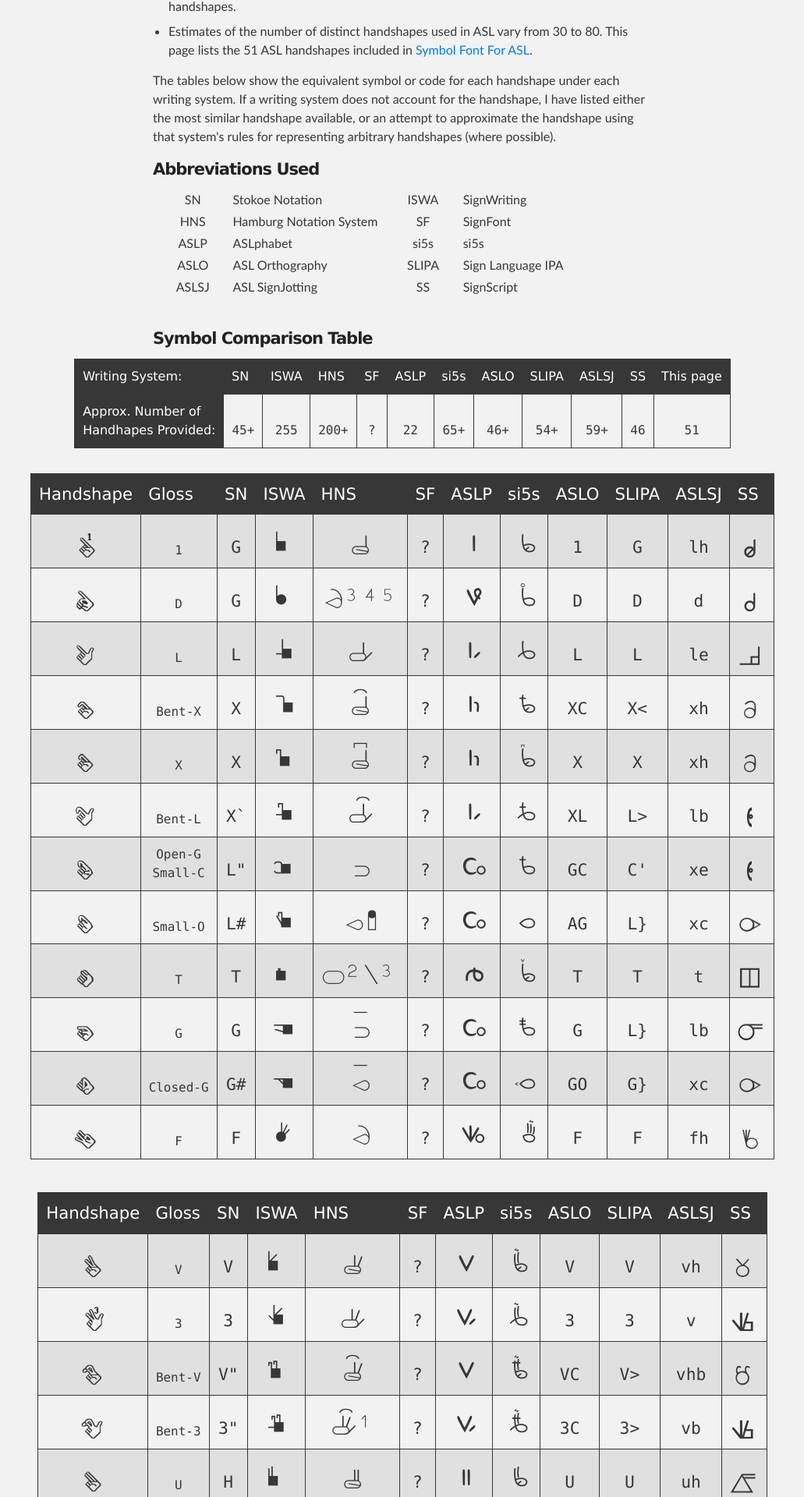
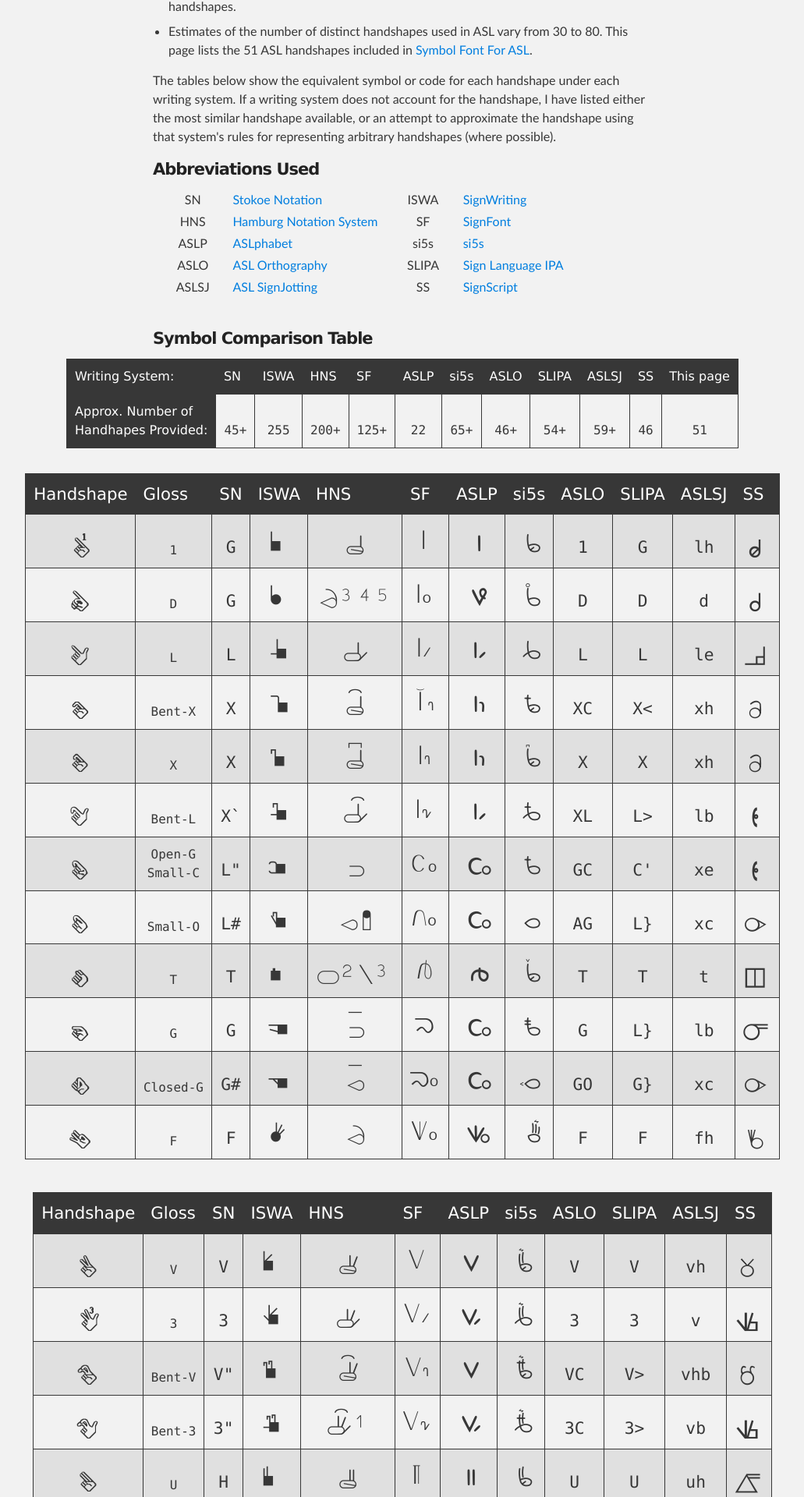
Before and after one commit to aslfont/aslfont.github.com, a Jekyll site: the page built from Symbol-Font-For-ASL/asl/handshapes.html, in a window 1280 px wide. Shown: the part 759-2679 px from the top of the page at 78% size, without its empty margins (124-1155 px from the left). Built offline with Jekyll 4.4.1, drawn with Linux system fonts in a browser that asks for light colours; Markdown is read by kramdown in place of the engine named in the settings; some of the changed text lies outside the part shown.

Commit message:
signfont

```diff
--- a/Symbol-Font-For-ASL/asl/handshapes.html
+++ b/Symbol-Font-For-ASL/asl/handshapes.html
@@ -27,16 +27,16 @@ toplinks: true
 
 <h4>Abbreviations Used</h4>
 <dl class="inline inline2">
-<dt>SN</dt><dd>Stokoe Notation</dd>
-<dt>ISWA</dt><dd>SignWriting</dd>
-<dt>HNS</dt><dd>Hamburg Notation System</dd>
-<dt>SF</dt><dd>SignFont</dd>
-<dt>ASLP</dt><dd>ASLphabet</dd>
-<dt>si5s</dt><dd>si5s</dd>
-<dt>ASLO</dt><dd>ASL Orthography</dd>
-<dt>SLIPA</dt><dd>Sign Language IPA</dd>
-<dt>ASLSJ</dt><dd>ASL SignJotting</dd>
-<dt>SS</dt><dd>SignScript</dd>
+<dt>SN</dt><dd><a href="{{page.root}}page2.html#StokoeNotation">Stokoe Notation</a></dd>
+<dt>ISWA</dt><dd><a href="{{page.root}}page2.html#SignWriting">SignWriting</a></dd>
+<dt>HNS</dt><dd><a href="{{page.root}}page2.html#HamNoSys">Hamburg Notation System</a></dd>
+<dt>SF</dt><dd><a href="{{page.root}}page2.html#SignFont">SignFont</a></dd>
+<dt>ASLP</dt><dd><a href="{{page.root}}page2.html#ASLphabet">ASLphabet</a></dd>
+<dt>si5s</dt><dd><a href="{{page.root}}page2.html#si5s">si5s</a></dd>
+<dt>ASLO</dt><dd><a href="{{page.root}}page2.html#ASLOrthography">ASL Orthography</a></dd>
+<dt>SLIPA</dt><dd><a href="{{page.root}}page2.html#SLIPA">Sign Language IPA</a></dd>
+<dt>ASLSJ</dt><dd><a href="{{page.root}}page2.html#ASLSJ">ASL SignJotting</a></dd>
+<dt>SS</dt><dd><a href="{{page.root}}page2.html#SignScript">SignScript</a></dd>
 </dl>
 </section>
 <section class="main_content handshape_tables">
@@ -64,7 +64,7 @@ toplinks: true
     <td>45+</td>
     <td>255</td>
     <td>200+</td>
-    <td>?</td>
+    <td>125+</td>
     <td>22</td>
     <td>65+</td>
     <td>46+</td>
@@ -98,7 +98,7 @@ toplinks: true
     <td>G</td>
     <td class="iswa">&#xFD830;</td>
     <td class="hamnosys">&#xE002;&#xE00D;</td>
-    <td>?</td>
+    <td class="signfont">d</td>
     <td class="aslphabet">&#xE102;</td>
     <td class="si5s">1</td>
     <td>1</td>
@@ -113,7 +113,7 @@ toplinks: true
     <td>G</td>
     <td class="iswa">&#xFD831;</td>
     <td class="hamnosys">&#xE008;&#xE072;&#xE073;&#xE074;</td>
-    <td>?</td>
+    <td class="signfont">dQ</td>
     <td class="aslphabet">&#xE107;</td>
     <td class="si5s">d</td>
     <td>D</td>
@@ -128,7 +128,7 @@ toplinks: true
     <td>L</td>
     <td class="iswa">&#xFD90C;</td>
     <td class="hamnosys">&#xE002;&#xE00C;</td>
-    <td>?</td>
+    <td class="signfont">dP</td>
     <td class="aslphabet">&#xE104;</td>
     <td class="si5s">l</td>
     <td>L</td>
@@ -143,7 +143,7 @@ toplinks: true
     <td>X</td>
     <td class="iswa">&#xFD83A;</td>
     <td class="hamnosys">&#xE002;&#xE00D;&#xE011;</td>
-    <td>?</td>
+    <td class="signfont">ÃR</td>
     <td class="aslphabet">&#xE103;</td>
     <td class="si5s">X</td>
     <td>XC</td>
@@ -158,7 +158,7 @@ toplinks: true
     <td>X</td>
     <td class="iswa">&#xFD836;</td>
     <td class="hamnosys">&#xE002;&#xE00D;&#xE012;</td>
-    <td>?</td>
+    <td class="signfont">dR</td>
     <td class="aslphabet">&#xE103;</td>
     <td class="si5s">x</td>
     <td>X</td>
@@ -173,7 +173,7 @@ toplinks: true
     <td>X`</td>
     <td class="iswa">&#xFD911;</td>
     <td class="hamnosys">&#xE002;&#xE00C;&#xE011;</td>
-    <td>?</td>
+    <td class="signfont">dT</td>
     <td class="aslphabet">&#xE104;</td>
     <td class="si5s">L</td>
     <td>XL</td>
@@ -188,7 +188,7 @@ toplinks: true
     <td>L"</td>
     <td class="iswa">&#xFD91D;</td>
     <td class="hamnosys">&#xE009;</td>
-    <td>?</td>
+    <td class="signfont">cQ</td>
     <td class="aslphabet">&#xE105;</td>
     <td class="si5s">G</td>
     <td>GC</td>
@@ -203,7 +203,7 @@ toplinks: true
     <td>L#</td>
     <td class="iswa">&#xFD91A;</td>
     <td class="hamnosys">&#xE006;&#xE077;</td>
-    <td>?</td>
+    <td class="signfont">aQ</td>
     <td class="aslphabet">&#xE105;</td>
     <td class="si5s">&#xE11E;</td>
     <td>AG</td>
@@ -218,7 +218,7 @@ toplinks: true
     <td>T</td>
     <td class="iswa">&#xFD92B;</td>
     <td class="hamnosys">&#xE000;&#xE071;&#xE0E6;&#xE072;</td>
-    <td>?</td>
+    <td class="signfont">t</td>
     <td class="aslphabet">&#xE10E;</td>
     <td class="si5s">t</td>
     <td>T</td>
@@ -233,7 +233,7 @@ toplinks: true
     <td>G</td>
     <td class="iswa">&#xFD920;</td>
     <td class="hamnosys">&#xE009;&#xE010;</td>
-    <td>?</td>
+    <td class="signfont">g</td>
     <td class="aslphabet">&#xE105;</td>
     <td class="si5s">g</td>
     <td>G</td>
@@ -248,7 +248,7 @@ toplinks: true
     <td>G#</td>
     <td class="iswa">&#xFD924;</td>
     <td class="hamnosys">&#xE006;&#xE010;</td>
-    <td>?</td>
+    <td class="signfont">gQ</td>
     <td class="aslphabet">&#xE105;</td>
     <td class="si5s">F</td>
     <td>GO</td>
@@ -263,7 +263,7 @@ toplinks: true
     <td>F</td>
     <td class="iswa">&#xFD8FE;</td>
     <td class="hamnosys">&#xE008;</td>
-    <td>?</td>
+    <td class="signfont">fQ</td>
     <td class="aslphabet">&#xE101;</td>
     <td class="si5s">f</td>
     <td>F</td>
@@ -298,7 +298,7 @@ toplinks: true
     <td>V</td>
     <td class="iswa">&#xFD83E;</td>
     <td class="hamnosys">&#xE004;&#xE00D;</td>
-    <td>?</td>
+    <td class="signfont">u</td>
     <td class="aslphabet">&#xE109;</td>
     <td class="si5s">v</td>
     <td>V</td>
@@ -313,7 +313,7 @@ toplinks: true
     <td>3</td>
     <td class="iswa">&#xFD84E;</td>
     <td class="hamnosys">&#xE004;&#xE00C;</td>
-    <td>?</td>
+    <td class="signfont">uP</td>
     <td class="aslphabet">&#xE10A;</td>
     <td class="si5s">3</td>
     <td>3</td>
@@ -328,7 +328,7 @@ toplinks: true
     <td>V"</td>
     <td class="iswa">&#xFD840;</td>
     <td class="hamnosys">&#xE004;&#xE00D;&#xE011;</td>
-    <td>?</td>
+    <td class="signfont">uR</td>
     <td class="aslphabet">&#xE109;</td>
     <td class="si5s">V</td>
     <td>VC</td>
@@ -343,7 +343,7 @@ toplinks: true
     <td>3"</td>
     <td class="iswa">&#xFD851;</td>
     <td class="hamnosys">&#xE004;&#xE00C;&#xE011;&#xE070;</td>
-    <td>?</td>
+    <td class="signfont">uT</td>
     <td class="aslphabet">&#xE10A;</td>
     <td class="si5s">W</td>
     <td>3C</td>
@@ -358,7 +358,7 @@ toplinks: true
     <td>H</td>
     <td class="iswa">&#xFD845;</td>
     <td class="hamnosys">&#xE003;&#xE00D;</td>
-    <td>?</td>
+    <td class="signfont">h</td>
     <td class="aslphabet">&#xE108;</td>
     <td class="si5s">u</td>
     <td>U</td>
@@ -373,7 +373,7 @@ toplinks: true
     <td>U`</td>
     <td class="iswa">&#xFD85D;</td>
     <td class="hamnosys">&#xE003;&#xE00C;</td>
-    <td>?</td>
+    <td class="signfont">hP</td>
     <td class="aslphabet">&#xE10A;</td>
     <td class="si5s">H</td>
     <td>UL</td>
@@ -388,7 +388,7 @@ toplinks: true
     <td>H"</td>
     <td class="iswa">&#xFD848;</td>
     <td class="hamnosys">&#xE003;&#xE00D;&#xE011;</td>
-    <td>?</td>
+    <td class="signfont">hR</td>
     <td class="aslphabet">&#xE108;</td>
     <td class="si5s">U</td>
     <td>UC</td>
@@ -403,7 +403,7 @@ toplinks: true
     <td>H#</td>
     <td class="iswa">&#xFD86F;</td>
     <td class="hamnosys">&#xE006;&#xE010;&#xE071;&#xE072;</td>
-    <td>?</td>
+    <td class="signfont">hQS</td>
     <td class="aslphabet">&#xE10A;</td>
     <td class="si5s">N</td>
     <td>NO</td>
@@ -418,7 +418,7 @@ toplinks: true
     <td>H#</td>
     <td class="iswa">&#xFD849;</td>
     <td class="hamnosys">&#xE000;&#xE072;&#xE0E6;&#xE073;</td>
-    <td>?</td>
+    <td class="signfont">hS</td>
     <td class="aslphabet">&#xE10E;</td>
     <td class="si5s">n</td>
     <td>N</td>
@@ -433,7 +433,7 @@ toplinks: true
     <td>K</td>
     <td class="iswa">&#xFD870;</td>
     <td class="hamnosys">&#xE004;&#xE010;&#xE072;</td>
-    <td>?</td>
+    <td class="signfont">k</td>
     <td class="aslphabet">&#xE107;</td>
     <td class="si5s">k</td>
     <td>K</td>
@@ -448,7 +448,7 @@ toplinks: true
     <td>K`</td>
     <td class="iswa">&#xFD854;</td>
     <td class="hamnosys">&#xE004;&#xE010;&#xE00C;&#xE072;</td>
-    <td>?</td>
+    <td class="signfont">kP</td>
     <td class="aslphabet">&#xE107;</td>
     <td class="si5s">K</td>
     <td>KL</td>
@@ -464,7 +464,7 @@ toplinks: true
     <td>R</td>
     <td class="iswa">&#xFD84A;</td>
     <td class="hamnosys">&#xE003;&#xE071;&#xE00D;&#xE076;&#xE072;</td>
-    <td>?</td>
+    <td class="signfont">r</td>
     <td class="aslphabet">&#xE107;</td>
     <td class="si5s">r</td>
     <td>R</td>
@@ -480,7 +480,7 @@ toplinks: true
     <td>R`</td>
     <td class="iswa">&#xFD863;</td>
     <td class="hamnosys">&#xE003;&#xE00C;&#xE071;&#xE00D;&#xE076;&#xE072;</td>
-    <td>?</td>
+    <td class="signfont">rP</td>
     <td class="aslphabet">&#xE107;</td>
     <td class="si5s">R</td>
     <td>RL</td>
@@ -515,7 +515,7 @@ toplinks: true
     <td>W`</td>
     <td class="iswa">&#xFD874;</td>
     <td class="hamnosys">&#xE005;&#xE00D;</td>
-    <td>?</td>
+    <td class="signfont">n</td>
     <td class="aslphabet">&#xE100;</td>
     <td class="si5s">4</td>
     <td>4</td>
@@ -530,7 +530,7 @@ toplinks: true
     <td>5</td>
     <td class="iswa">&#xFD87C;</td>
     <td class="hamnosys">&#xE005;&#xE00C;</td>
-    <td>?</td>
+    <td class="signfont">p</td>
     <td class="aslphabet">&#xE10B;</td>
     <td class="si5s">5</td>
     <td>5</td>
@@ -545,7 +545,7 @@ toplinks: true
     <td>E</td>
     <td class="iswa">&#xFD875;</td>
     <td class="hamnosys">&#xE005;&#xE00D;&#xE011;</td>
-    <td>?</td>
+    <td class="signfont">nR</td>
     <td class="aslphabet">&#xE10C;</td>
     <td class="si5s">E</td>
     <td>4C</td>
@@ -560,7 +560,7 @@ toplinks: true
     <td>E</td>
     <td class="iswa">&#xFD884;</td>
     <td class="hamnosys">&#xE005;&#xE011;&#xE00C;</td>
-    <td>?</td>
+    <td class="signfont">pR</td>
     <td class="aslphabet">&#xE10C;</td>
     <td class="si5s">S</td>
     <td>5C</td>
@@ -575,7 +575,7 @@ toplinks: true
     <td>5</td>
     <td class="iswa">&#xFD887;</td>
     <td class="hamnosys">&#xE005;&#xE00E;&#xE010;</td>
-    <td>?</td>
+    <td class="signfont">pS</td>
     <td class="aslphabet">&#xE10D;</td>
     <td class="si5s">Q</td>
     <td>5G</td>
@@ -591,7 +591,7 @@ toplinks: true
     <td>B</td>
     <td class="iswa">&#xFD877;</td>
     <td class="hamnosys">&#xE001;&#xE00D;</td>
-    <td>?</td>
+    <td class="signfont">bQ</td>
     <td class="aslphabet">&#xE111;</td>
     <td class="si5s">b</td>
     <td>B</td>
@@ -606,7 +606,7 @@ toplinks: true
     <td>B`</td>
     <td class="iswa">&#xFD88D;</td>
     <td class="hamnosys">&#xE001;&#xE00C;</td>
-    <td>?</td>
+    <td class="signfont">bP</td>
     <td class="aslphabet">&#xE112;</td>
     <td class="si5s">B</td>
     <td>BL</td>
@@ -621,7 +621,7 @@ toplinks: true
     <td>C</td>
     <td class="iswa">&#xFD89D;</td>
     <td class="hamnosys">&#xE00A;</td>
-    <td>?</td>
+    <td class="signfont">c</td>
     <td class="aslphabet">&#xE106;</td>
     <td class="si5s">c</td>
     <td>C</td>
@@ -636,7 +636,7 @@ toplinks: true
     <td>C`</td>
     <td class="iswa">&#xFD89F;</td>
     <td class="hamnosys">&#xE001;&#xE011;&#xE00C;&#xE070;</td>
-    <td>?</td>
+    <td class="signfont">bT</td>
     <td class="aslphabet">&#xE113;</td>
     <td class="si5s">C</td>
     <td>CL</td>
@@ -651,7 +651,7 @@ toplinks: true
     <td>B"</td>
     <td class="iswa">&#xFD8B0;</td>
     <td class="hamnosys">&#xE001;&#xE010;&#xE00C;</td>
-    <td>?</td>
+    <td class="signfont">bU</td>
     <td class="aslphabet">&#xE10D;</td>
     <td class="si5s">M</td>
     <td>OL</td>
@@ -687,7 +687,7 @@ toplinks: true
     <td>O</td>
     <td class="iswa">&#xFD8A6;</td>
     <td class="hamnosys">&#xE007;</td>
-    <td>?</td>
+    <td class="signfont">o</td>
     <td class="aslphabet">&#xE10F;</td>
     <td class="si5s">o</td>
     <td>OE</td>
@@ -702,7 +702,7 @@ toplinks: true
     <td>O</td>
     <td class="iswa">&#xFD8B5;</td>
     <td class="hamnosys">&#xE007;&#xE010;</td>
-    <td>?</td>
+    <td class="signfont">oS</td>
     <td class="aslphabet">&#xE10D;</td>
     <td class="si5s">O</td>
     <td>O</td>
@@ -717,7 +717,7 @@ toplinks: true
     <td>E</td>
     <td class="iswa">&#xFD87A;</td>
     <td class="hamnosys">&#xE001;&#xE00D;&#xE012;</td>
-    <td>?</td>
+    <td class="signfont">e</td>
     <td class="aslphabet">&#xE10F;</td>
     <td class="si5s">e</td>
     <td>E</td>
@@ -732,7 +732,7 @@ toplinks: true
     <td>S</td>
     <td class="iswa">&#xFD933;</td>
     <td class="hamnosys">&#xE000;&#xE00D;</td>
-    <td>?</td>
+    <td class="signfont">s</td>
     <td class="aslphabet">&#xE10F;</td>
     <td class="si5s">s</td>
     <td>S</td>
@@ -748,7 +748,7 @@ toplinks: true
     <td>A</td>
     <td class="iswa">&#xFD927;</td>
     <td class="hamnosys">&#xE000;</td>
-    <td>?</td>
+    <td class="signfont">a</td>
     <td class="aslphabet">&#xE110;</td>
     <td class="si5s">a</td>
     <td>A</td>
@@ -763,7 +763,7 @@ toplinks: true
     <td>A`</td>
     <td class="iswa">&#xFD925;</td>
     <td class="hamnosys">&#xE000;&#xE00C;</td>
-    <td>?</td>
+    <td class="signfont">aP</td>
     <td class="aslphabet">&#xE110;</td>
     <td class="si5s">A</td>
     <td>AL</td>
@@ -798,7 +798,7 @@ toplinks: true
     <td>W</td>
     <td class="iswa">&#xFD8B6;</td>
     <td class="hamnosys">&#xE008;&#xE012;&#xE074;</td>
-    <td>?</td>
+    <td class="signfont">f</td>
     <td class="aslphabet">&#xE100;</td>
     <td class="si5s">w</td>
     <td>W</td>
@@ -813,7 +813,7 @@ toplinks: true
     <td>W"</td>
     <td class="iswa">&#xFD8BD;</td>
     <td class="hamnosys">&#xE000;&#xE073;&#xE0E6;&#xE074;</td>
-    <td>?</td>
+    <td class="signfont">bQR</td>
     <td class="aslphabet">&#xE10E;</td>
     <td class="si5s">m</td>
     <td>M</td>
@@ -828,7 +828,7 @@ toplinks: true
     <td>7</td>
     <td class="iswa">&#xFD8D4;</td>
     <td class="hamnosys">&#xE008;&#xE073;</td>
-    <td>?</td>
+    <td class="signfont">uV</td>
     <td class="aslphabet">&#xE114;</td>
     <td class="si5s">7</td>
     <td>7</td>
@@ -843,7 +843,7 @@ toplinks: true
     <td>8#</td>
     <td class="iswa">&#xFD8EB;</td>
     <td class="hamnosys">&#xE008;&#xE072;</td>
-    <td>?</td>
+    <td class="signfont">q</td>
     <td class="aslphabet">&#xE114;</td>
     <td class="si5s">8</td>
     <td>8</td>
@@ -858,7 +858,7 @@ toplinks: true
     <td>8</td>
     <td class="iswa">&#xFD8F1;</td>
     <td class="hamnosys">&#xE00B;&#xE072;</td>
-    <td>?</td>
+    <td class="signfont">qZ</td>
     <td class="aslphabet">&#xE114;</td>
     <td class="si5s">D</td>
     <td>8G</td>
@@ -873,7 +873,7 @@ toplinks: true
     <td>8`</td>
     <td class="iswa">&#xFD8F5;</td>
     <td class="hamnosys">&#xE005;&#xE00C;&#xE072;&#xE010;</td>
-    <td>?</td>
+    <td class="signfont">qP</td>
     <td class="aslphabet">&#xE114;</td>
     <td class="si5s">P</td>
     <td>8L</td>
@@ -888,7 +888,7 @@ toplinks: true
     <td>Y2</td>
     <td class="iswa">&#xFD8D0;</td>
     <td class="hamnosys">&#xE004;&#xE00D;&#xE071;&#xE074;</td>
-    <td>?</td>
+    <td class="signfont">dV</td>
     <td class="aslphabet">&#xE115;</td>
     <td class="si5s">I</td>
     <td>78</td>
@@ -903,7 +903,7 @@ toplinks: true
     <td>Y2`</td>
     <td class="iswa">&#xFD8CC;</td>
     <td class="hamnosys">&#xE004;&#xE00C;&#xE071;&#xE074;</td>
-    <td>?</td>
+    <td class="signfont">jP</td>
     <td class="aslphabet">&#xE115;</td>
     <td class="si5s">Y</td>
     <td>IL</td>
@@ -918,7 +918,7 @@ toplinks: true
     <td>I</td>
     <td class="iswa">&#xFD8C2;</td>
     <td class="hamnosys">&#xE002;&#xE00D;&#xE074;</td>
-    <td>?</td>
+    <td class="signfont">i</td>
     <td class="aslphabet">&#xE115;</td>
     <td class="si5s">i</td>
     <td>I</td>
@@ -933,7 +933,7 @@ toplinks: true
     <td>Y</td>
     <td class="iswa">&#xFD8CA;</td>
     <td class="hamnosys">&#xE002;&#xE00C;&#xE074;</td>
-    <td>?</td>
+    <td class="signfont">iP</td>
     <td class="aslphabet">&#xE115;</td>
     <td class="si5s">y</td>
     <td>Y</td>
--- a/Symbol-Font-For-ASL/stylesheets/stylesheet.css
+++ b/Symbol-Font-For-ASL/stylesheets/stylesheet.css
@@ -602,6 +602,7 @@ ul.column {
 }
 
 .iswa,
+.signfont,
 .signscript {
   font-size:150%;
 }
--- a/_layouts/default.html
+++ b/_layouts/default.html
@@ -45,6 +45,11 @@
         src:         url('{{page.root}}fonts/iswa.ttf');
       }
 
+      @font-face {
+        font-family: "signfont";
+        src:         url('{{page.root}}fonts/signfont.ttf');
+      }
+
       .asl {
         font-family: ASL-Font;
       }
@@ -62,6 +67,9 @@
       }
       .iswa {
         font-family: "iswa";
+      }
+      .signfont {
+        font-family: "signfont";
       }
     </style>
 
```
Also changed, not shown: Symbol-Font-For-ASL/page2.html (+10 -9 lines), Symbol-Font-For-ASL/fonts/signfont.ttf (added), Symbol-Font-For-ASL/images/signfont.png (added).
